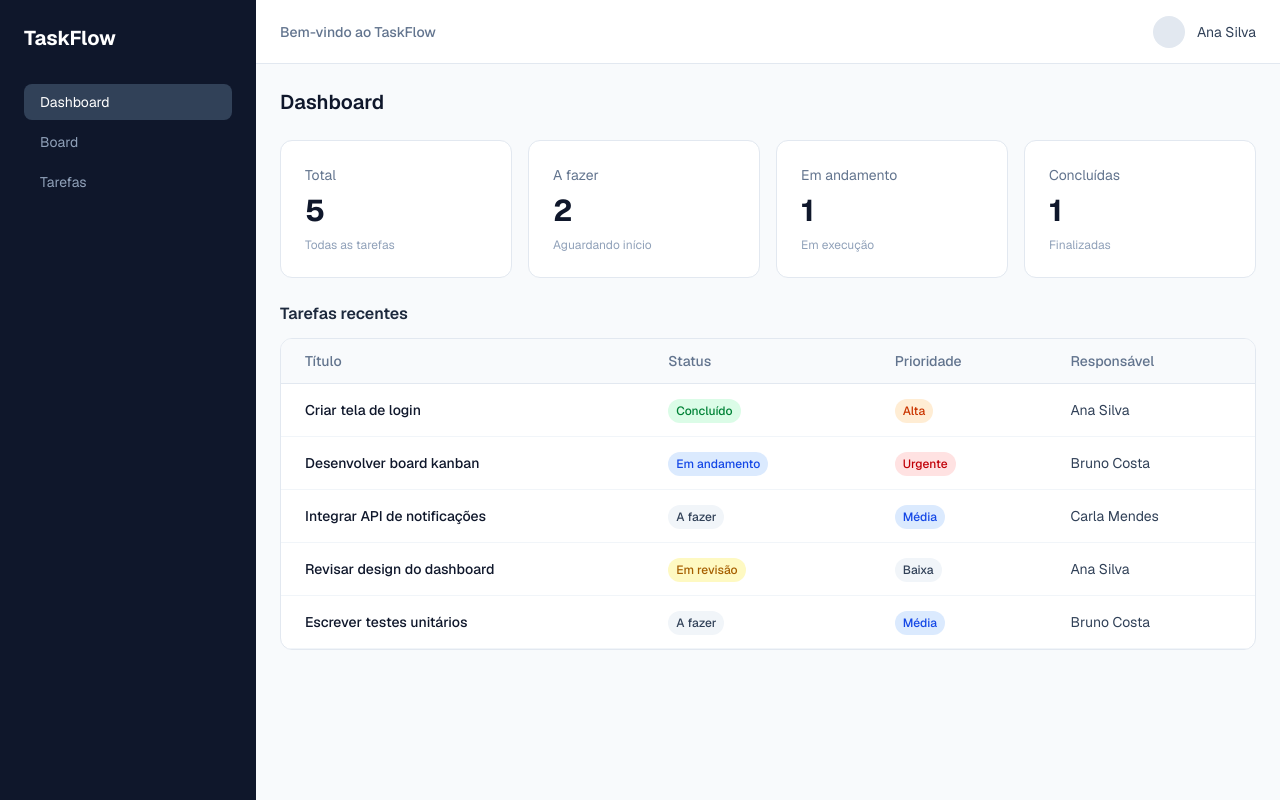
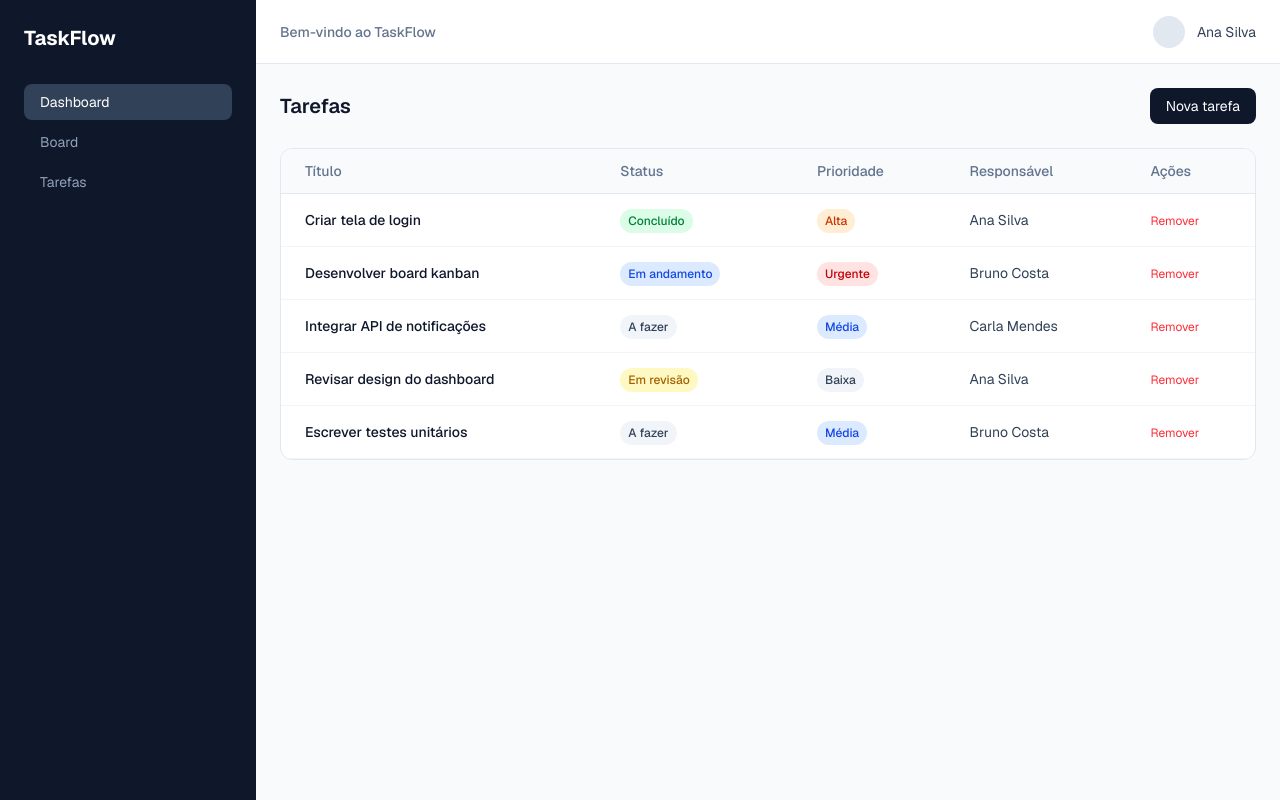
Before and after one commit to CaioMiranda12/taskflow-interface, a Next.js app: page / in a window 1280 px wide. Built offline with nearby package versions, Linux system fonts and the light colour scheme.

Commit message:
feat: add remove task functionality with ConfirmDialog

```diff
--- a/src/app/page.tsx
+++ b/src/app/page.tsx
@@ -1,27 +1,74 @@
 "use client";
 
-import { StatCard } from "@/components/StatCard";
+import { useState } from "react";
+import { Modal } from "@/components/Modal";
+import { TaskForm } from "@/components/TaskForm";
 import { TaskTable } from "@/components/TaskTable";
-import { useTaskMetrics } from "@/hooks/useTaskMetrics";
+import { ConfirmDialog } from "@/components/ConfirmDialog";
+import { useTaskStore } from "@/stores/useTaskStore";
 
-export default function DashboardPage() {
-  const { total, todo, inProgress, done, recentTasks } = useTaskMetrics();
+export default function TasksPage() {
+  const tasks = useTaskStore((state) => state.tasks);
+  const removeTask = useTaskStore((state) => state.removeTask);
+
+  const [isModalOpen, setIsModalOpen] = useState(false);
+  const [taskIdToRemove, setTaskIdToRemove] = useState<string | null>(null);
+
+  function handleOpenModal() {
+    setIsModalOpen(true);
+  }
+
+  function handleCloseModal() {
+    setIsModalOpen(false);
+  }
+
+  function handleRequestRemove(taskId: string) {
+    setTaskIdToRemove(taskId);
+  }
+
+  function handleConfirmRemove() {
+    if (taskIdToRemove) {
+      removeTask(taskIdToRemove);
+    }
+    setTaskIdToRemove(null);
+  }
+
+  function handleCancelRemove() {
+    setTaskIdToRemove(null);
+  }
 
   return (
     <div className="flex flex-col gap-6">
-      <h2 className="text-xl font-semibold text-slate-900">Dashboard</h2>
-
-      <div className="grid grid-cols-4 gap-4">
-        <StatCard title="Total" value={total} description="Todas as tarefas" />
-        <StatCard title="A fazer" value={todo} description="Aguardando início" />
-        <StatCard title="Em andamento" value={inProgress} description="Em execução" />
-        <StatCard title="Concluídas" value={done} description="Finalizadas" />
+      <div className="flex items-center justify-between">
+        <h2 className="text-xl font-semibold text-slate-900">Tarefas</h2>
+        <button
+          onClick={handleOpenModal}
+          className="px-4 py-2 text-sm bg-slate-900 text-white rounded-lg hover:bg-slate-700 transition-colors"
+        >
+          Nova tarefa
+        </button>
       </div>
 
-      <div className="flex flex-col gap-3">
-        <h3 className="text-base font-semibold text-slate-800">Tarefas recentes</h3>
-        <TaskTable tasks={recentTasks} />
-      </div>
+      <TaskTable
+        tasks={tasks}
+        showAssignee
+        onRemoveTask={handleRequestRemove}
+      />
+
+      {isModalOpen && (
+        <Modal title="Nova tarefa" onClose={handleCloseModal}>
+          <TaskForm onClose={handleCloseModal} />
+        </Modal>
+      )}
+
+      {taskIdToRemove && (
+        <ConfirmDialog
+          title="Remover tarefa"
+          description="Tem certeza que deseja remover esta tarefa? Esta ação não pode ser desfeita."
+          onConfirm={handleConfirmRemove}
+          onCancel={handleCancelRemove}
+        />
+      )}
     </div>
   );
 }
--- /dev/null
+++ b/src/components/ConfirmDialog.tsx
@@ -0,0 +1,34 @@
+interface ConfirmDialogProps {
+  title: string;
+  description: string;
+  onConfirm: () => void;
+  onCancel: () => void;
+}
+
+export function ConfirmDialog({ title, description, onConfirm, onCancel }: ConfirmDialogProps) {
+  return (
+    <div className="fixed inset-0 z-50 flex items-center justify-center bg-black/40">
+      <div className="bg-white rounded-xl shadow-lg w-full max-w-sm p-6 flex flex-col gap-4">
+        <div className="flex flex-col gap-1">
+          <span className="text-base font-semibold text-slate-900">{title}</span>
+          <span className="text-sm text-slate-500">{description}</span>
+        </div>
+
+        <div className="flex justify-end gap-2">
+          <button
+            onClick={onCancel}
+            className="px-4 py-2 text-sm text-slate-600 hover:text-slate-900 transition-colors"
+          >
+            Cancelar
+          </button>
+          <button
+            onClick={onConfirm}
+            className="px-4 py-2 text-sm bg-red-600 text-white rounded-lg hover:bg-red-700 transition-colors"
+          >
+            Confirmar
+          </button>
+        </div>
+      </div>
+    </div>
+  );
+}
--- a/src/components/TaskTable.tsx
+++ b/src/components/TaskTable.tsx
@@ -10,9 +10,10 @@ import {
 interface TaskTableProps {
   tasks: Task[];
   showAssignee?: boolean;
+  onRemoveTask?: (taskId: string) => void;
 }
 
-export function TaskTable({ tasks, showAssignee = true }: TaskTableProps) {
+export function TaskTable({ tasks, showAssignee = true, onRemoveTask }: TaskTableProps) {
   return (
     <div className="bg-white rounded-xl border border-slate-200 overflow-hidden">
       <table className="w-full text-sm">
@@ -23,6 +24,9 @@ export function TaskTable({ tasks, showAssignee = true }: TaskTableProps) {
             <th className="text-left px-6 py-3 text-slate-500 font-medium">Prioridade</th>
             {showAssignee && (
               <th className="text-left px-6 py-3 text-slate-500 font-medium">Responsável</th>
+            )}
+            {onRemoveTask && (
+              <th className="text-left px-6 py-3 text-slate-500 font-medium">Ações</th>
             )}
           </tr>
         </thead>
@@ -50,6 +54,16 @@ export function TaskTable({ tasks, showAssignee = true }: TaskTableProps) {
                   {task.assignee?.name ?? "—"}
                 </td>
               )}
+              {onRemoveTask && (
+                <td className="px-6 py-4">
+                  <button
+                    onClick={() => onRemoveTask(task.id)}
+                    className="text-xs text-red-500 hover:text-red-700 transition-colors"
+                  >
+                    Remover
+                  </button>
+                </td>
+              )}
             </tr>
           ))}
         </tbody>
```
